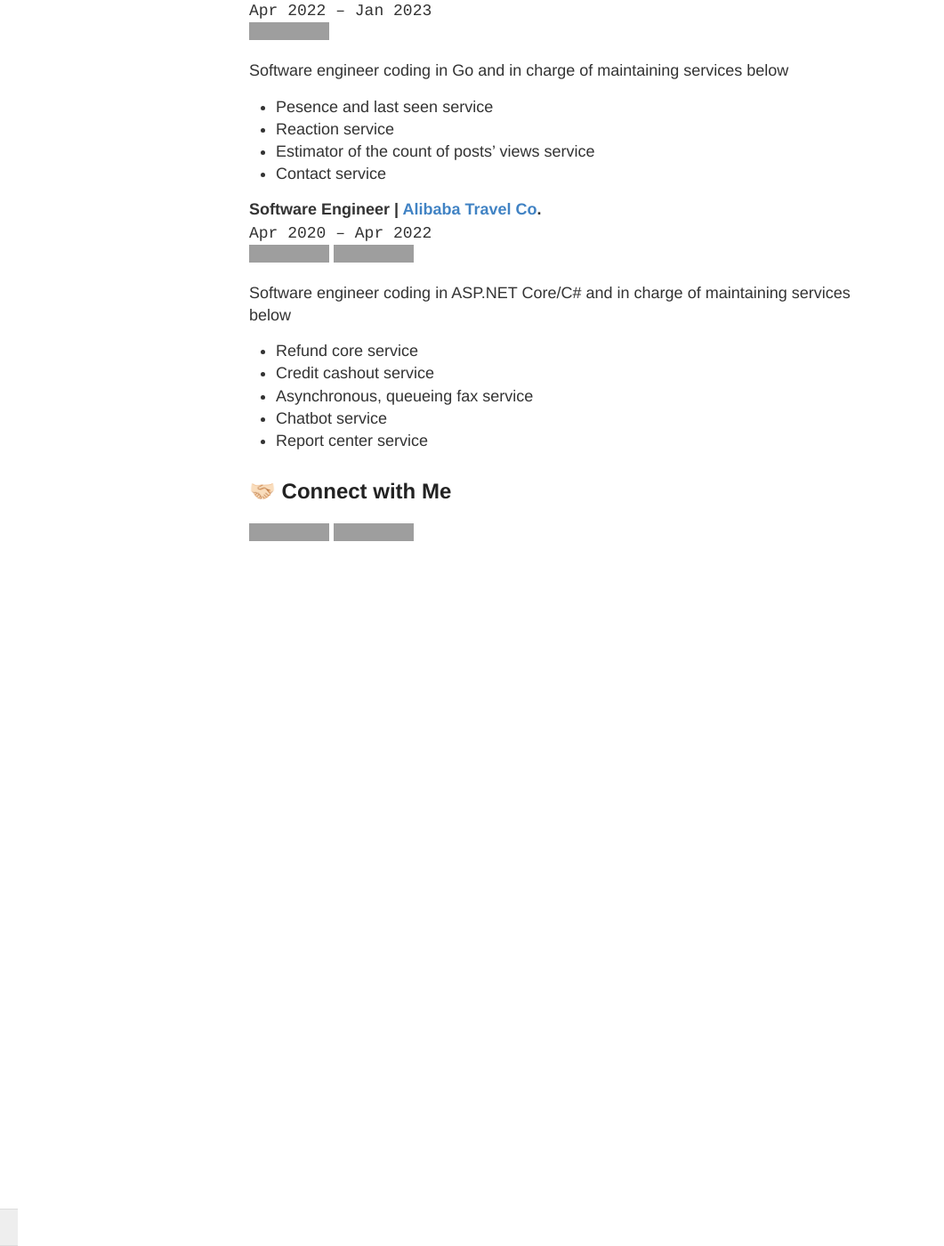
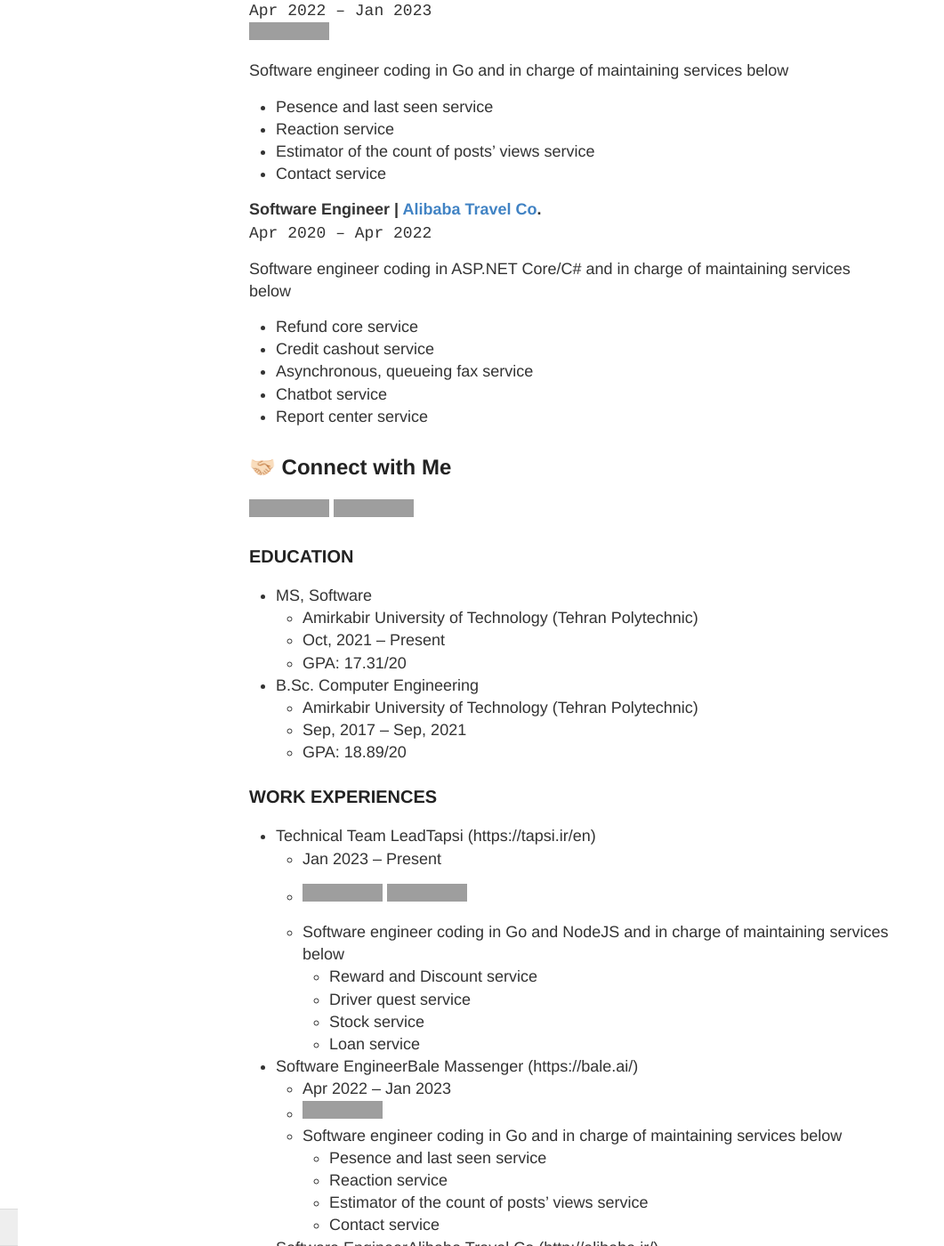
Before and after one commit to keshavarz13/keshavarz13.github.io, a Jekyll site: the page built from about.md, in a window 1280 px wide and 1400 px high, scrolled down 864 px. Shown: the whole window at 89% size, without its empty margins (0-1061 px from the left). Built offline with Jekyll 4.4.1, drawn with Linux system fonts in a browser that asks for light colours; before the commit the page ends 1494 px from its top, so only the background shows below that; some of the changed text lies outside the part shown; grey boxes are pictures that could not be loaded.

Commit message:
Fix aboutme file indent

```diff
--- a/_layouts/default.html
+++ b/_layouts/default.html
@@ -29,7 +29,7 @@
           <nav>
             <a href="{{ site.baseurl }}/">Blog</a>
             <a href="{{ site.baseurl }}/about">About</a>
-            <a href="{{ site.baseurl }}/categories">Categories</a>
+            <a href="{{ site.baseurl }}/topics">Topics</a>
           </nav>
         </header>
       </div>
--- a/about.md
+++ b/about.md
@@ -43,7 +43,7 @@ GPA: 18.89/20
 
 > <b>Software Engineer | [Alibaba Travel Co](http://alibaba.ir/). </b>
 > `Apr 2020 – Apr 2022 `
->![.net](https://img.shields.io/badge/-ASP%20.NET%20Core-05122A?style=flat&logo=dotnet) ![.csharp](https://img.shields.io/badge/-c%23-05122A?style=flat&logo=csharp)
+>
 >
 > Software engineer coding in ASP.NET Core/C# and in charge of maintaining services below
 > - Refund core service
@@ -59,3 +59,56 @@ GPA: 18.89/20
 <a href="mailto:keshavarz.ma13@gmail.com"><img src="https://img.shields.io/badge/-keshavarz.ma13@gmail.com-D14836?style=flat&logo=Gmail&logoColor=white"/></a>
 
 </p>
+
+
+
+### EDUCATION
+
+- MS, Software
+  - Amirkabir University of Technology (Tehran Polytechnic)
+  - Oct, 2021 – Present
+  - GPA: 17.31/20
+
+- B.Sc. Computer Engineering
+  - Amirkabir University of Technology (Tehran Polytechnic)
+  - Sep, 2017 – Sep, 2021
+  - GPA: 18.89/20
+
+### WORK EXPERIENCES
+
+- Technical Team Lead | Tapsi (https://tapsi.ir/en)
+  - Jan 2023 – Present
+  - ![go](https://img.shields.io/badge/-Go-05122A?style=flat&logo=go) ![Node.js](https://img.shields.io/badge/-Node.js-05122A?style=flat&logo=node.js)
+
+  - Software engineer coding in Go and NodeJS and in charge of maintaining services below
+      - Reward and Discount service
+      - Driver quest service
+      - Stock service
+      - Loan service
+
+
+- Software Engineer | Bale Massenger (https://bale.ai/)
+  - Apr 2022 – Jan 2023
+  - ![go](https://img.shields.io/badge/-Go-05122A?style=flat&logo=go)
+  - Software engineer coding in Go and in charge of maintaining services below
+      - Pesence and last seen service
+      - Reaction service
+      - Estimator of the count of posts' views service
+      - Contact service
+
+- Software Engineer | Alibaba Travel Co (http://alibaba.ir/)
+  - Apr 2020 – Apr 2022
+  - ![.net](https://img.shields.io/badge/-ASP%20.NET%20Core-05122A?style=flat&logo=dotnet) ![.csharp](https://img.shields.io/badge/-c%23-05122A?style=flat&logo=csharp)
+
+  - Software engineer coding in ASP.NET Core/C# and in charge of maintaining services below
+      - Refund core service
+      - Credit cashout service
+      - Asynchronous, queueing fax service
+      - Chatbot service
+      - Report center service
+
+## 🤝🏻 Connect with Me
+<p align="left">
+  <a href="https://www.linkedin.com/in/keshavarz13/"><img src="https://img.shields.io/badge/-MohammadAli%20Keshavarz-0077B5?style=flat&logo=Linkedin&logoColor=white"/></a>
+  <a href="mailto:keshavarz.ma13@gmail.com"><img src="https://img.shields.io/badge/-keshavarz.ma13@gmail.com-D14836?style=flat&logo=Gmail&logoColor=white"/></a>
+</p>
```
Also changed, not shown: index.html (+2 -16 lines), topics.html (renamed from categories.html).
